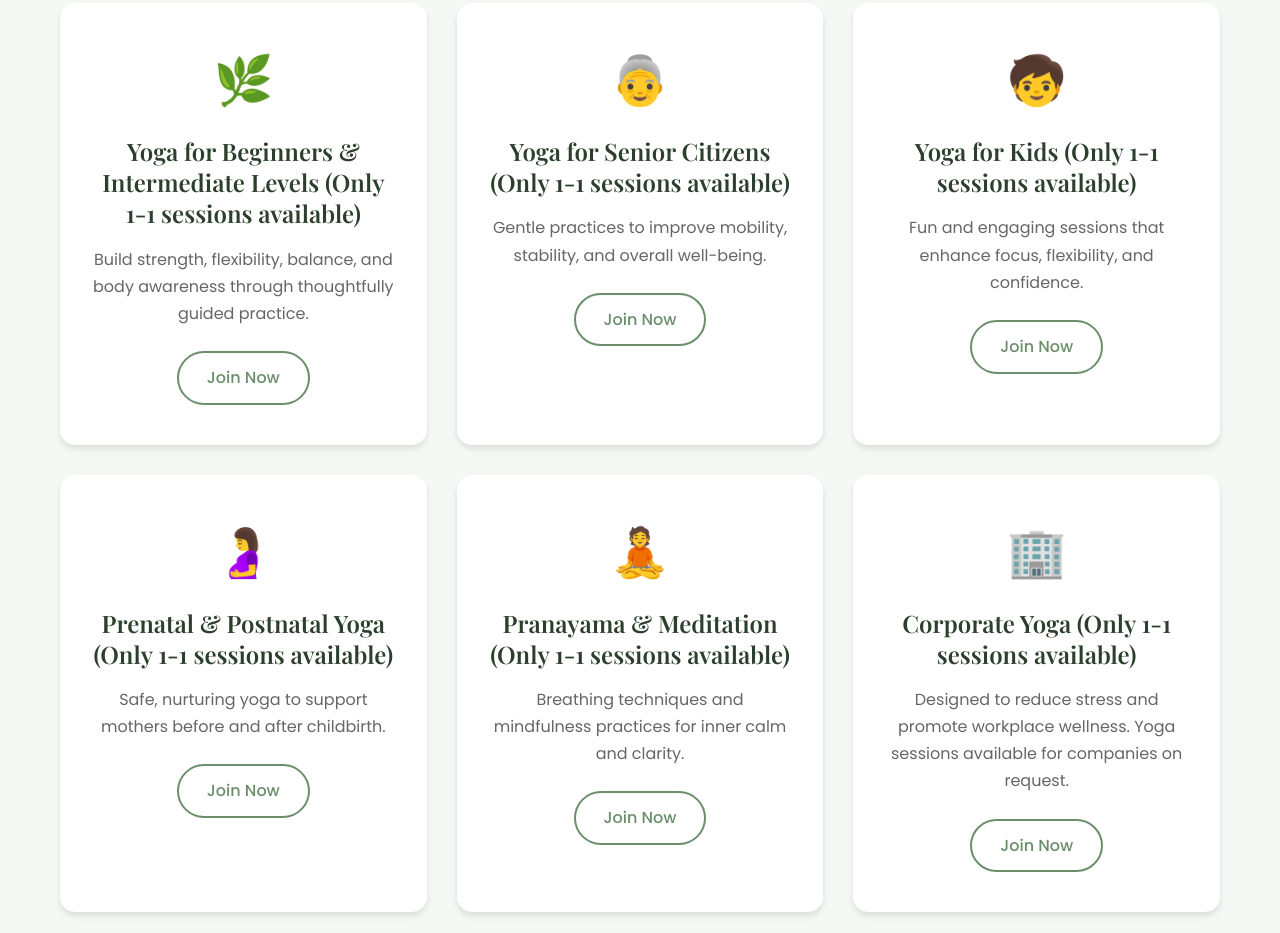
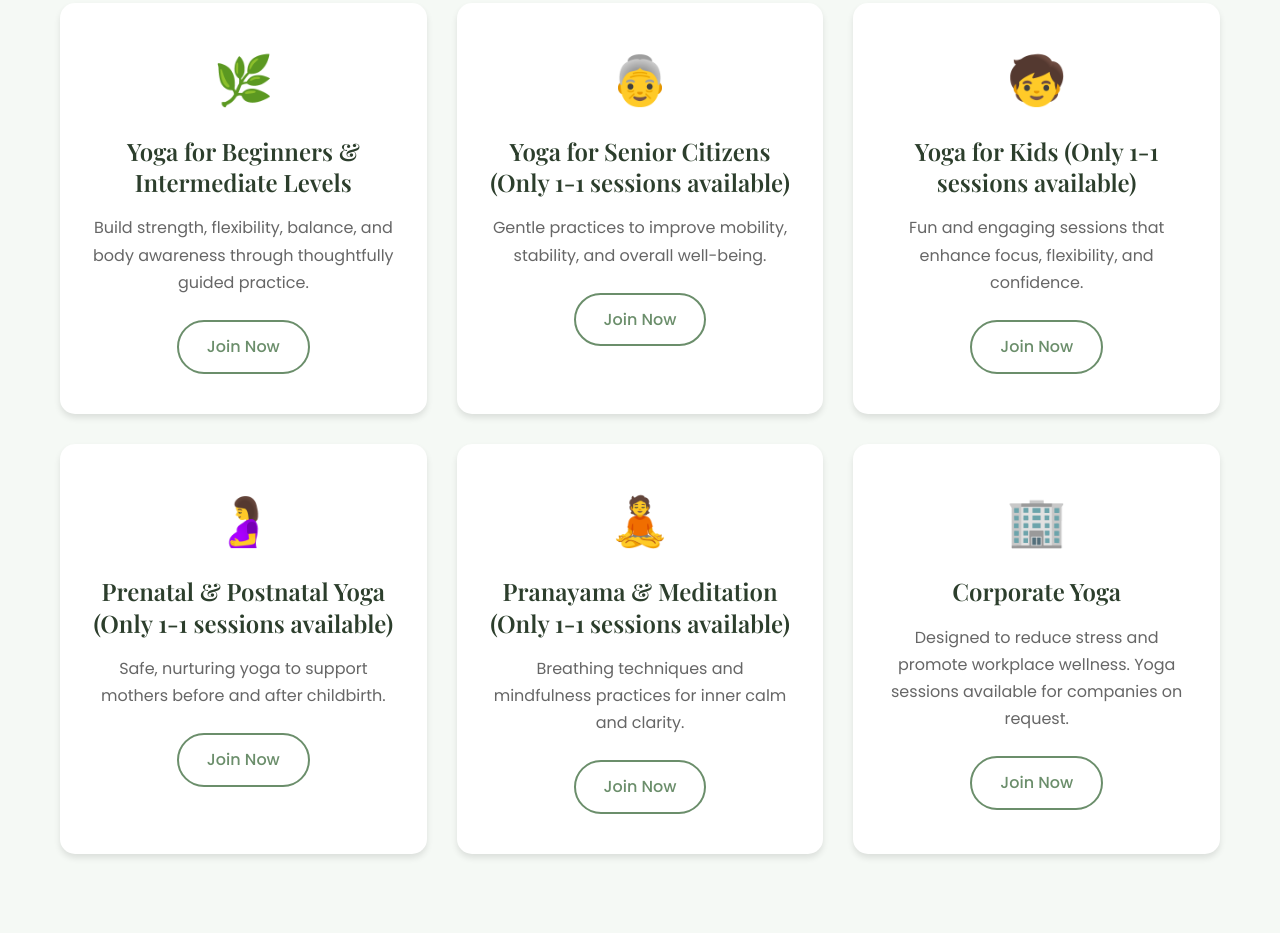
Before and after one commit to Govindtiwari48/Yoga-website-Payal, a plain HTML site: page index.html in a window 1280 px wide. Shown: the part 3754-4687 px from the top of the page. Drawn offline with nearby package versions, Linux system fonts and the light colour scheme.

Commit message:
Done 1-1 classes changes and co-operate change

```diff
--- a/index.html
+++ b/index.html
@@ -191,7 +191,7 @@
             <div class="classes-grid">
                 <div class="class-card">
                     <div class="class-icon">🌿</div>
-                    <h3 class="class-title">Yoga for Beginners & Intermediate Levels (Only 1-1 sessions available)</h3>
+                    <h3 class="class-title">Yoga for Beginners & Intermediate Levels</h3>
                     <p class="class-description">
                         Build strength, flexibility, balance, and body awareness through thoughtfully guided practice.
                     </p>
@@ -231,7 +231,7 @@
                 </div>
                 <div class="class-card">
                     <div class="class-icon">🏢</div>
-                    <h3 class="class-title">Corporate Yoga (Only 1-1 sessions available)</h3>
+                    <h3 class="class-title">Corporate Yoga</h3>
                     <p class="class-description">
                         Designed to reduce stress and promote workplace wellness. Yoga sessions available for companies on request.
                     </p>
```
